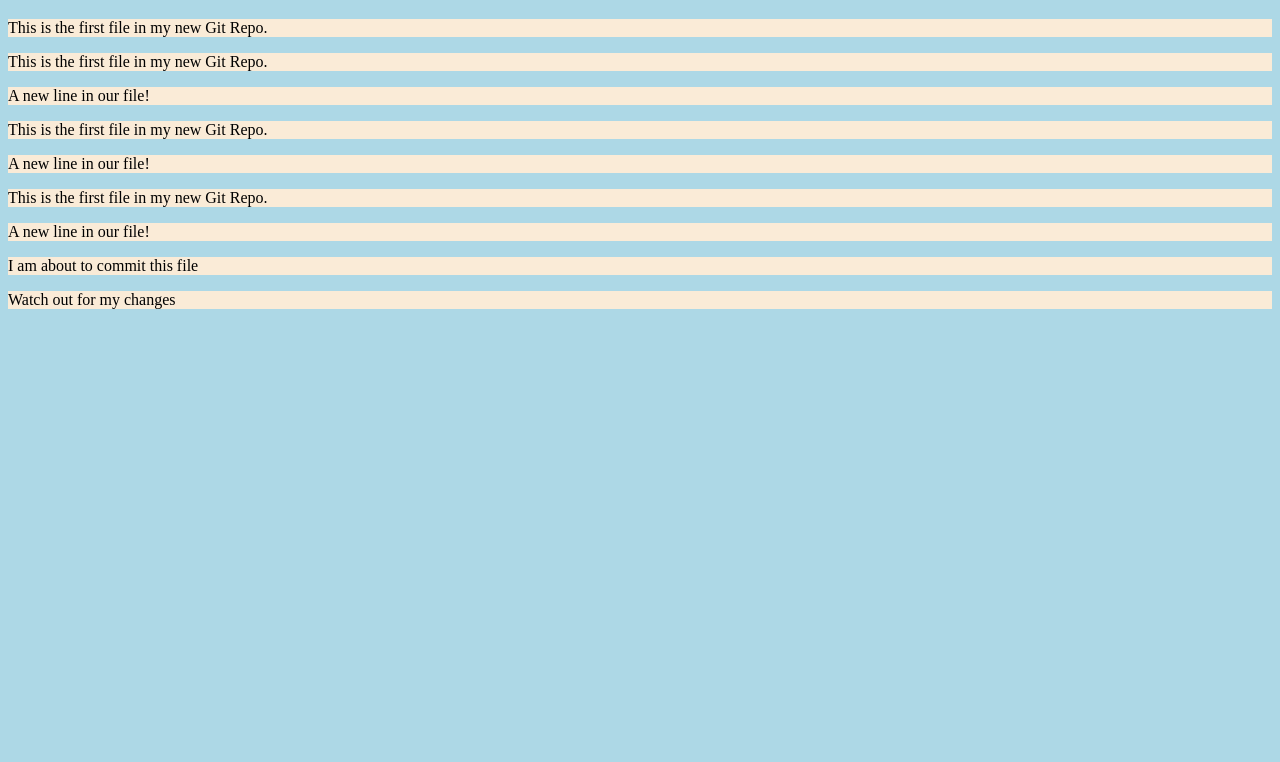
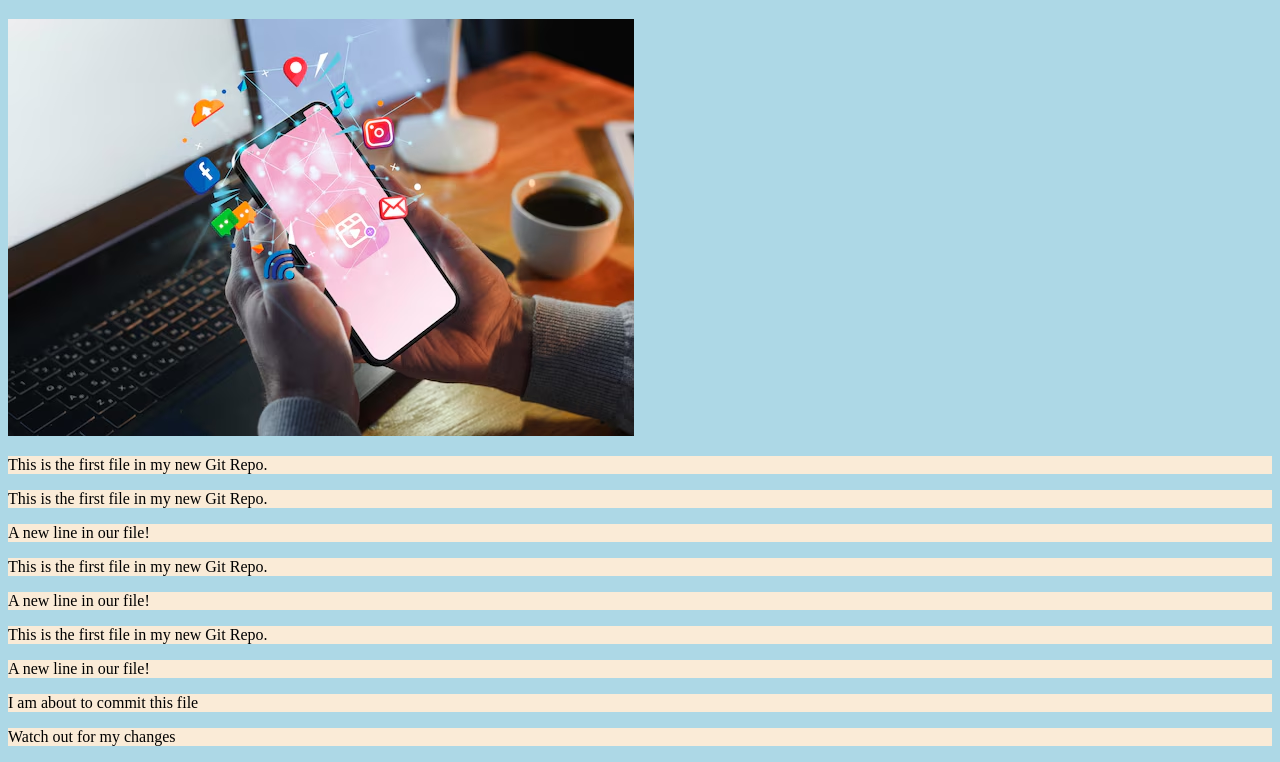
Before and after one commit to Vanessabakare/hello-world, a plain HTML site: page index.html in a window 1280 px wide. Shown: the part 61-823 px from the top of the page. Before the commit the page ends 800 px from the top, so only its background shows below. Drawn offline with Linux system fonts and the light colour scheme.

Commit message:
Updated html file and image file

```diff
--- a/index.html
+++ b/index.html
@@ -8,6 +8,9 @@
 </head>
 <body>
     <h1>Hello world!</h1>
+    <div><img src="./Assets/Images/hands-holding-smartphone-social-media-concept_23-2150208239.avif">
+    </div>
+
 <p>This is the first file in my new Git Repo.</p>
 <p>This is the first file in my new Git Repo.</p>
 <p>A new line in our file!</p>
```
Also changed, not shown: Assets/Images/hands-holding-smartphone-social-media-concept_23-2150208239.avif (added).
